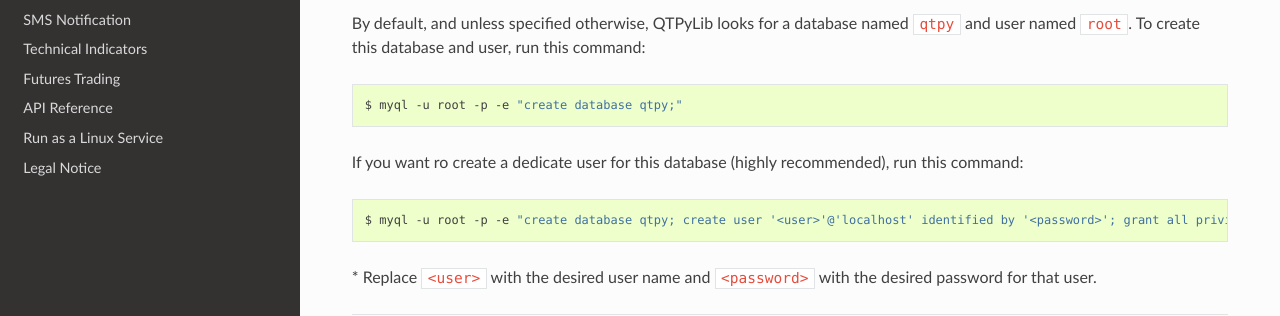
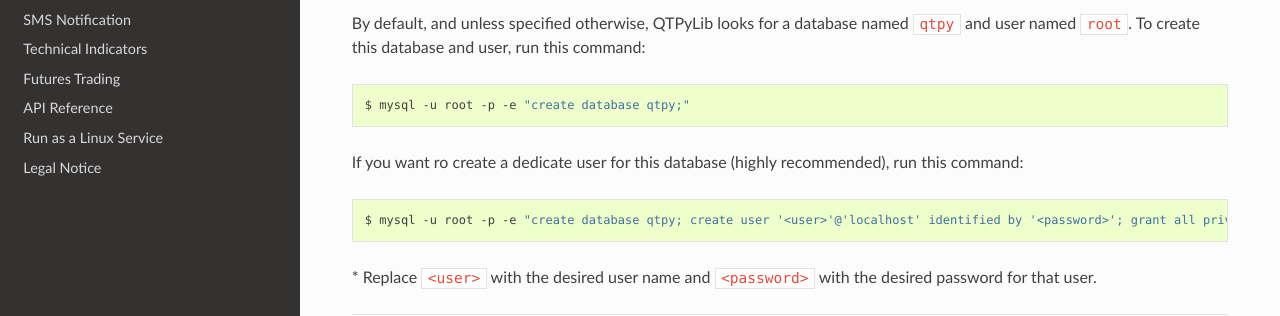
Before and after one commit to ranaroussi/qtpylib, a Sphinx documentation site: the page built from docs/source/install.rst, in a window 1280 px wide and 900 px high, scrolled down 3330 px. Shown: the part 354-670 px from the top of the window. Built offline with Sphinx 7.4.7 and the Read the Docs theme 2.0.0, drawn with Linux system fonts in a browser that asks for light colours.

```diff
--- a/docs/source/install.rst
+++ b/docs/source/install.rst
@@ -155,13 +155,13 @@ and user named ``root``. To create this database and user, run this command:
 
 .. code:: bash
 
-    $ myql -u root -p -e "create database qtpy;"
+    $ mysql -u root -p -e "create database qtpy;"
 
 If you want ro create a dedicate user for this database (highly recommended), run this command:
 
 .. code:: bash
 
-    $ myql -u root -p -e "create database qtpy; create user '<user>'@'localhost' identified by '<password>'; grant all privileges on qtpy .* to '<user>'@'localhost';"
+    $ mysql -u root -p -e "create database qtpy; create user '<user>'@'localhost' identified by '<password>'; grant all privileges on qtpy .* to '<user>'@'localhost';"
 
 \* Replace ``<user>`` with the desired user name and ``<password>`` with the desired password for that user.
 
```
Also changed, not shown: CHANGELOG.rst (+7 -0 lines), 2 other files.
